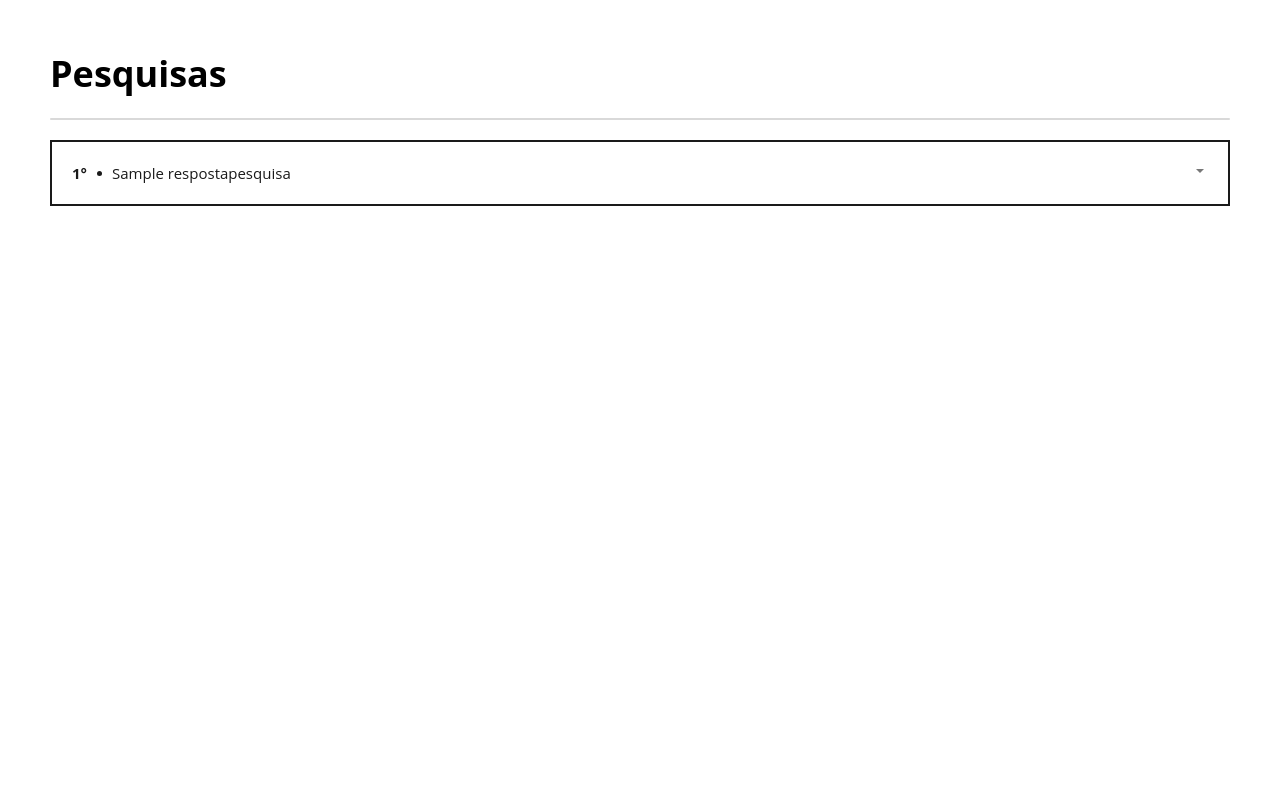
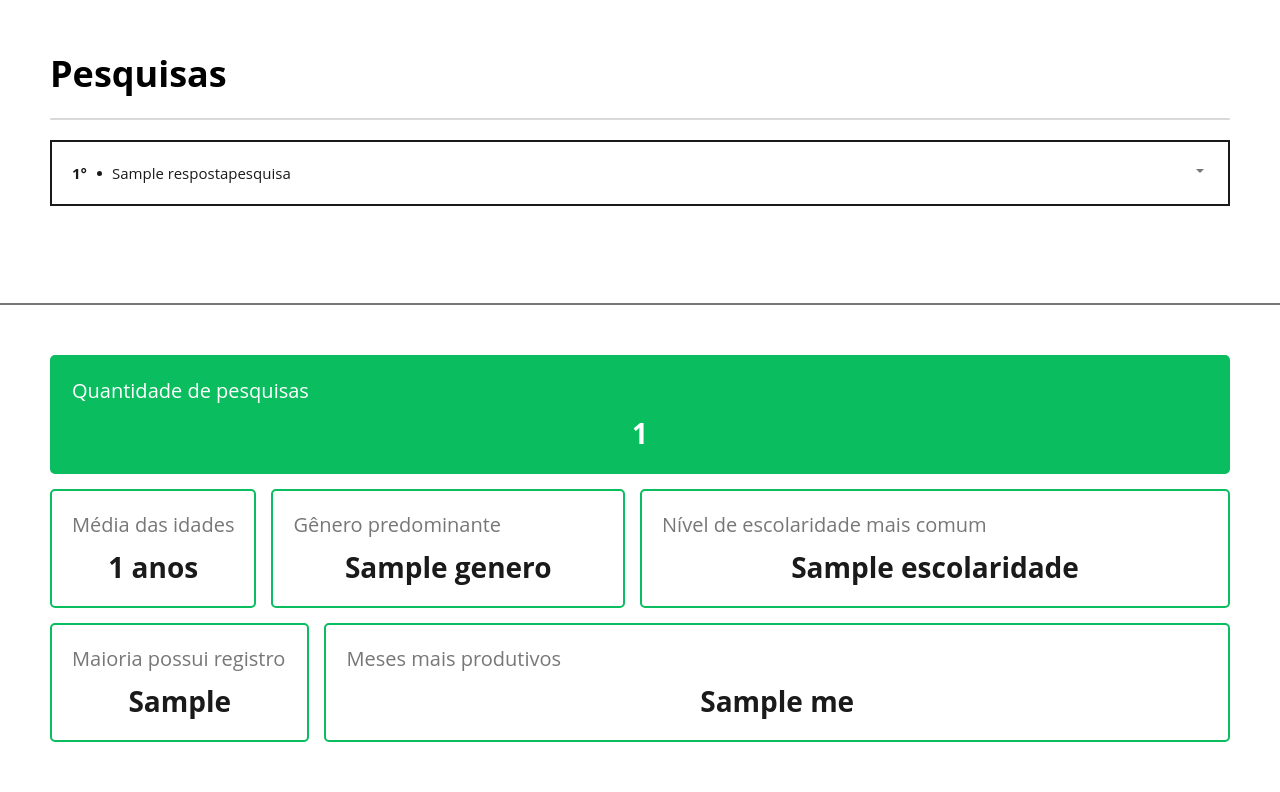
Before and after one commit to Carvalho008/Projeto-Fortim, a Django app: page /tabela/ in a window 1280 px wide. Shown: the part 89-881 px from the top of the page. Before the commit the page ends 295 px from the top, so only its background shows below. Run offline with Django 5.2, Linux system fonts and the light colour scheme; a user stored in the database is signed in; tables that the repository leaves empty hold one stand-in row (values such as "Sample post").

Commit message:
Overall de informações da tabela

```diff
--- /dev/null
+++ b/main/functions.py
@@ -0,0 +1,82 @@
+import math
+from django.db.models import Avg, Count
+from .models import RespostaPesquisa
+
+# Função reutilizável
+
+def valor_mais_frequente(campo):
+    """
+    campo: string no formato 'campo' ou 'campo__atributo'
+    Ex: 'genero__nome', 'possui_registro__valor'
+    """
+    resultado = (
+        RespostaPesquisa.objects
+        .values(campo)
+        .annotate(total=Count(campo))
+        .order_by('-total')
+        .first()
+    )
+
+    return resultado[campo] if resultado else None
+
+# Funções
+
+def get_infos_tabela() -> list:
+     return [
+        get_qtd(),
+        get_media_idade(),
+        get_genero_maioria(),
+        get_nivel_escolaridade_maioria(),
+        get_registro_maioria(),
+        get_meses_mais_produtivos(),
+    ]
+
+def get_qtd() -> dict:
+    qtd = RespostaPesquisa.objects.count()
+
+    return {'title': "Quantidade de pesquisas", 'value': qtd, 'style': 's-full'}
+
+def get_media_idade() -> dict:
+    resultado = RespostaPesquisa.objects.aggregate(media=Avg('idade'))
+    media = resultado['media']
+
+    if media is None:
+        media = 0
+
+    media = math.ceil(media)
+
+    return {'title': "Média das idades", 'value': f'{media} anos', 'style': 's-1'}
+
+def get_genero_maioria() -> dict:
+    res = valor_mais_frequente('genero__nome')
+
+    return {'title': "Gênero predominante", 'value': res, 'style': 's-2'}
+
+def get_nivel_escolaridade_maioria() -> dict:
+    res = valor_mais_frequente('escolaridade__nome')
+
+    return {'title': "Nível de escolaridade mais comum", 'value': res, 'style': 's-3'}
+
+def get_registro_maioria() -> dict:
+    res = valor_mais_frequente('possui_registro__valor')
+
+    return {'title': "Maioria possui registro", 'value': res, 'style': 's-1'}
+
+def get_meses_mais_produtivos() -> dict:
+
+    meses = (
+        RespostaPesquisa.objects
+        .values('meses_mais_produtivos__nome')
+        .annotate(total=Count('meses_mais_produtivos'))
+        .order_by('-total')[:4]
+    )
+
+    nomes = [
+        mes['meses_mais_produtivos__nome']
+        for mes in meses
+        if mes['meses_mais_produtivos__nome']
+    ]
+
+    res = ', '.join(nomes) if nomes else "—"
+
+    return {'title': "Meses mais produtivos", 'value': res, 'style': 's-4'}
--- a/main/views.py
+++ b/main/views.py
@@ -2,6 +2,8 @@ from django.shortcuts import render, redirect
 from django.contrib.auth import authenticate, login as auth_login, logout
 from .forms import RespostaPesquisaForm
 from .models import RespostaPesquisa
+
+from .functions import get_infos_tabela
 
 # Create your views here.
 
@@ -41,8 +43,13 @@ def tabela(request):
     # Respostas em ordem alfabética (pelo nome)
     respostas = RespostaPesquisa.objects.all().order_by('nome_apelido')
 
+    # Informações/Overall da tabela
+
+    infos = get_infos_tabela()
+
     return render(request, 'tabela.html', {
-        'respostas': respostas
+        'respostas': respostas,
+        'infos': infos
     })
 
 def login(request):
--- a/static/css/tabela.css
+++ b/static/css/tabela.css
@@ -1,3 +1,4 @@
+/* CONTAINERS GERAIS */
 .pesquisas {
     display: flex;
     flex-direction: column;
@@ -64,7 +65,6 @@
 
 
 /* CÉLULA DE PESQUISA */
-
 .resposta-box {
     display: flex;
     flex-direction: column;
@@ -72,7 +72,6 @@
 }
 
 /* Cabeçalho */
-
 .resposta-header {
     display: flex;
     align-items: center;
@@ -154,6 +153,70 @@
     transition: .3s;
 }
 
+/* OVERALL DE INFORMAÇÕES */
+.overall-infos {
+    display: flex;
+    flex-wrap: wrap;
+    padding: var(--space-xl);
+    gap: var(--space-s);
+    background-color: var(--white);
+    border-top: 2px solid var(--gray1);
+}
+
+.info {
+    display: flex;
+    flex-direction: column;
+    justify-content: center;
+    padding: var(--space-m) var(--space-m);
+    gap: var(--space-xs);
+    background-color: var(--white);
+    border-radius: var(--space-xxs);
+    border: 2px solid var(--green-1);
+}
+
+.info h4 {
+    color: var(--gray1);
+}
+
+.info h3 {
+    color: var(--dark);
+    font-weight: bold;
+    text-align: center;
+}
+
+/* Estilos de cada informação */
+.s-full {
+    flex: 5;
+    min-width: 100%;
+    background-color: var(--green-1);
+}
+
+.s-full h4,
+.s-full h3 {
+    color: var(--white);
+}
+
+.s-4 {
+    flex: 4;
+    min-width: 60%;
+}
+
+.s-3 {
+    flex: 3;
+    min-width: 50%;
+}
+
+.s-2 {
+    flex: 2;
+    min-width: fit-content;
+}
+
+.s-1 {
+    flex: 1;
+    min-width: fit-content;
+}
+
+
 @media (max-width: 800px) {
     .resposta-body ol li {
         font-size: 14px;
--- a/templates/tabela.html
+++ b/templates/tabela.html
@@ -31,7 +31,7 @@
             <a class="selected">Tabela</a>
             <a href="/perfil" class="option">Perfil</a>
             {% endif %}
-            <a class="btn btn-login">Fazer login</ion-icon></a>
+            <a href="/login" class="btn btn-login">Fazer login</ion-icon></a>
         </nav>
         <h3 class="c-gray" id="drop-btn"><ion-icon name="arrow-dropdown"></ion-icon></h3>
     </header>
@@ -229,6 +229,17 @@
         </div>
     </main>
 
+    {% if respostas %}
+    <div class="overall-infos">
+        {% for info in infos %}
+        <div class="info {{ info.style }}">
+            <h4>{{ info.title }}</h4>
+            <h3>{{ info.value }}</h3>
+        </div>
+        {% endfor %}
+    </div>
+    {% endif %}
+
     <script src="https://unpkg.com/ionicons@4.5.10-0/dist/ionicons.js"></script>
     <script src="{% static 'js/dropdownHandler.js' %}"></script>
     <script src="{% static 'js/respostasHandler.js' %}"></script>
```
